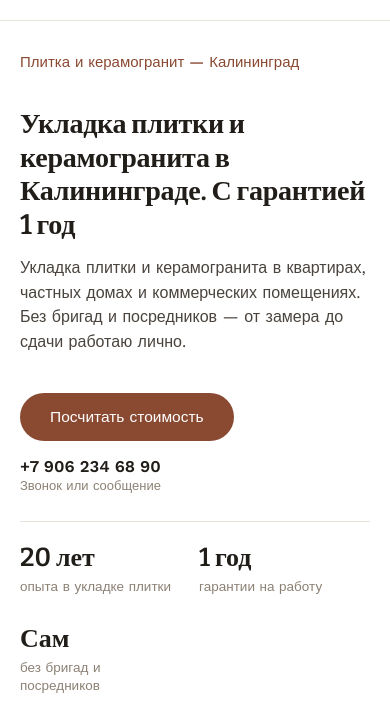
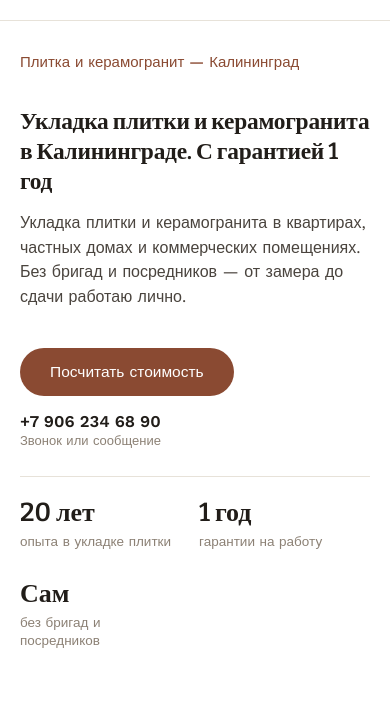
Before and after one commit to trippleness/pavel-krasikov, a plain HTML site: page index.html in a window 390 px wide. Shown: the part 63-768 px from the top of the page. Drawn offline with nearby package versions, Linux system fonts and the light colour scheme.

Commit message:
Add files via upload

```diff
--- a/index.html
+++ b/index.html
@@ -393,8 +393,9 @@
     .hero-text{justify-content:flex-start;}
     .hero h1{
       max-width:none;
-      font-size:clamp(26px,7.2vw,34px);
-      line-height:1.2;
+      width:100%;
+      font-size:clamp(22px,6vw,27px);
+      line-height:1.28;
     }
     .hero-sub{
       max-width:none;
```
